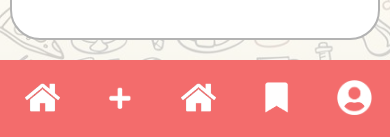
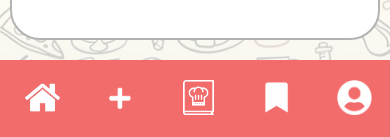
Before and after one commit to Jack200133/DinnersReady, a React Native app: screen / in a window 390 px wide. Shown: the part 704-841 px from the top of the page. Built offline with nearby package versions, Linux system fonts and the light colour scheme.

Commit message:
New Home

```diff
--- a/components/NavBar/index.js
+++ b/components/NavBar/index.js
@@ -5,7 +5,7 @@ import styles from './style';
 import NavButton from '../NavButtons';
 
 const NavBar = (props) => {
-    const home = require('../../assets/images/home.png');
+    const home = require('../../assets/images/recetaw.png');
     const profile = require('../../assets/images/perfil.png');
     const bookmarks = require('../../assets/images/bookmark.png');
     const newrecipe = require('../../assets/images/newrecipe.png');
```
